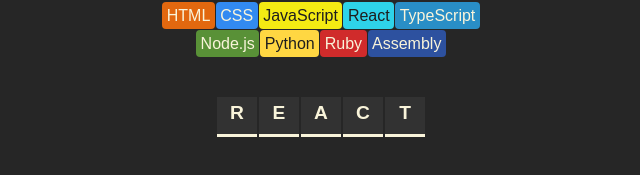
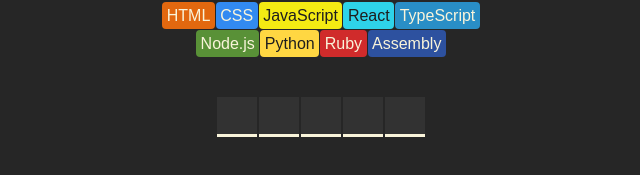
Before and after one commit to AshSiva17/HangManReact, a React (Vite) app: page / in a window 1280 px wide. Shown: the part 251-426 px from the top of the page, without its empty margins (319-959 px from the left). Built offline with nearby package versions, Linux system fonts and the light colour scheme.

Commit message:
Add functionality to remove a language on a wrong attempt

```diff
--- a/src/App.jsx
+++ b/src/App.jsx
@@ -9,6 +9,10 @@
     const alphabet = "abcdefghijklmnopqrstuvwxyz"
 
     const [guessedLetters, setGuessedLetters] = React.useState([''])
+
+    const wrongGuesses = guessedLetters.filter(letter => !word.toLowerCase().includes(letter)).length
+
+    console.log(wrongGuesses)
 
     function handleLetterClick(letter) {
         setGuessedLetters(prevLetters => prevLetters.includes(letter) ? prevLetters : [...prevLetters, letter])
@@ -29,19 +33,21 @@
 
             <div className="languageContainer">
                 <section className="languageList">
-                    {languages.map(language => (
-                        <div key={language.name} style={{ backgroundColor: language.backgroundColor, color: language.color }}> {language.name} </div>
-                    ))
-                    }
+                    {languages.map((language, index) => {
+                        const className = clsx("language", index < wrongGuesses && "lost")
+                        return (
+                        <div key={language.name} className={className} style={{ backgroundColor: language.backgroundColor, color: language.color }}> {language.name} </div>
+                        )
+                    })}
                 </section>
             </div>
 
 
             <section className="word">
                 {word.split("").map((letter, index) =>
-                        <span key={index}>
-                            {letter}
-                        </span>
+                    <span key={index}>
+                        {guessedLetters.includes(letter.toLowerCase()) ? letter.toUpperCase() : ""}
+                    </span>
 
                 )}
             </section>
@@ -58,7 +64,7 @@
 
                     return (<button key={letter} onClick={() => handleLetterClick(letter)}
                         className={className}
-                        >
+                    >
                         {letter.toUpperCase()}
                     </button>
 
--- a/src/index.css
+++ b/src/index.css
@@ -52,6 +52,7 @@
   display: flex;
   justify-content: center;
 }
+
 .languageList{
   margin-top: 30px;
   display: flex;
@@ -59,15 +60,33 @@
   gap: 1px;
   justify-content: center;
   max-width: 350px;
+
 }
 
 .languageList div{
   padding: 4.5px;
   border-radius: 4px;
   font-weight: 500;
+    position: relative;
+}
+
+.language.lost::before {
+    content: "💀";
+    position: absolute;
+    display: flex;
+    align-items: center;
+    justify-content: center;
+    height: 100%;
+    width: 100%;
+    font-size: 0.85rem;
+    top: 0;
+    left: 0;
+    background-color: rgba(0, 0, 0, 0.7);
 }
 
 .word{
+  display: flex;
+  justify-content: center;
   margin-top: 40px;
   font-weight: 700;
   text-align: center;
@@ -77,7 +96,9 @@
 .word span{
   font-size: 1.2rem;
   border-bottom: 3px solid #F9F4DA;
-  display: inline-block;
+  display: flex;
+  justify-content: center;
+  align-items: center;
   width: 40px;
   height: 40px;
   margin: 0 1px;
```
